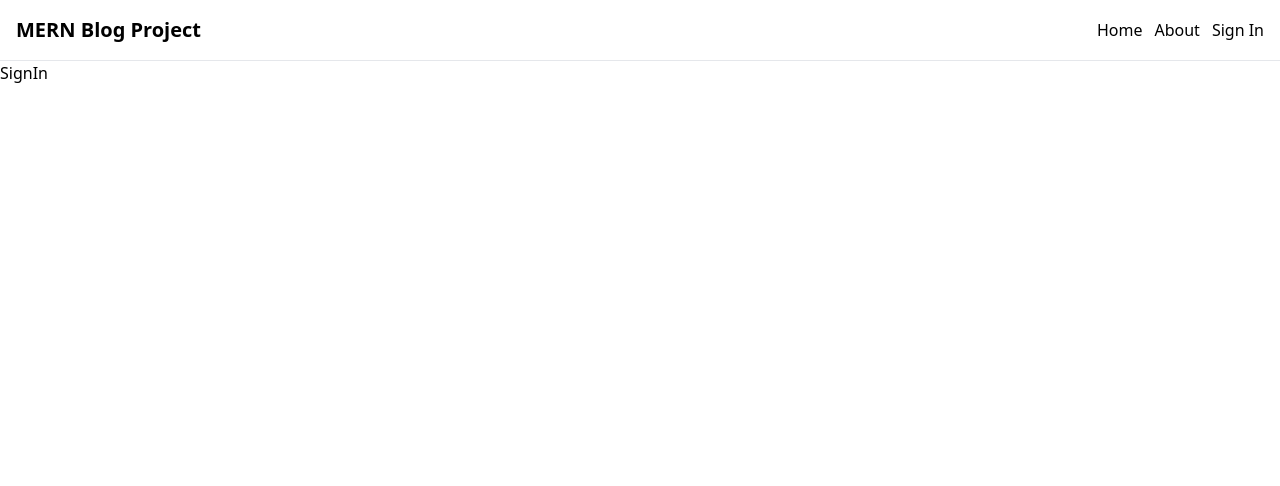
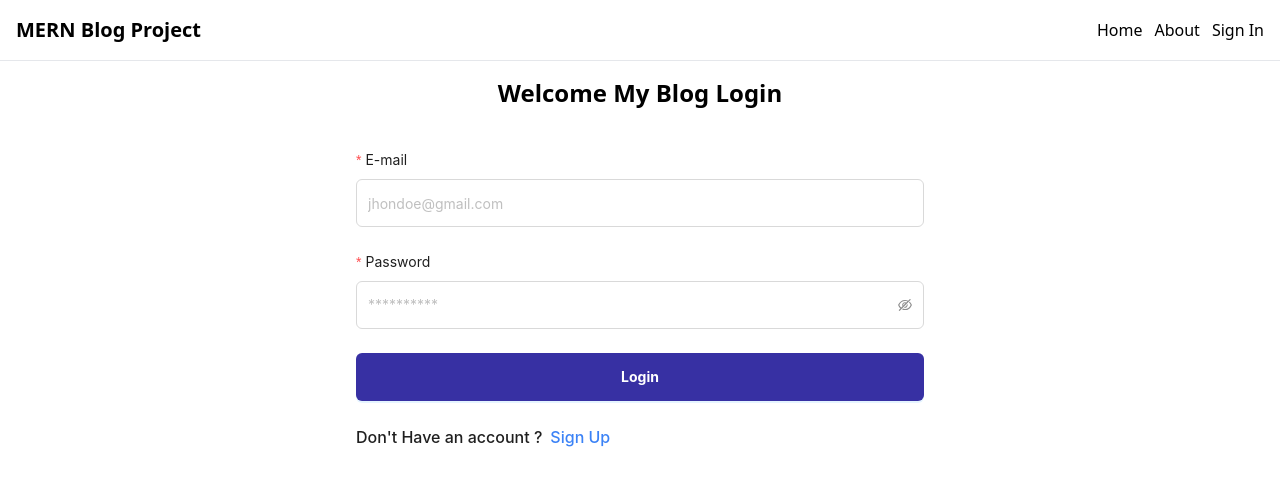
Before and after one commit to Batikann/mern-blog-project, a React (Vite) app in the folder client/: page /sign-in in a window 1280 px wide. Shown: the top 486 px of the page. Built offline with nearby package versions, Linux system fonts and the light colour scheme.

Commit message:
complete the sign in page

```diff
--- a/client/src/pages/SignIn.jsx
+++ b/client/src/pages/SignIn.jsx
@@ -1,5 +1,91 @@
+import { Button, Form, Input, message } from 'antd'
+import { Link, useNavigate } from 'react-router-dom'
+import { useState } from 'react'
+
 const SignIn = () => {
-  return <div>SignIn</div>
+  const [form] = Form.useForm()
+  const [loading, setLoading] = useState(false)
+  const navigate = useNavigate()
+  const onFinish = async (values) => {
+    setLoading(true)
+    try {
+      const res = await fetch('/api/auth/signin', {
+        method: 'POST',
+        body: JSON.stringify(values),
+        headers: { 'Content-type': 'application/json; charset=UTF-8' },
+      })
+      message.success('Sign In Successfully!')
+      setLoading(false)
+      navigate('/')
+    } catch (error) {
+      message.error('Sign In Not Successfull Try Again...')
+      console.log(error)
+    }
+  }
+  return (
+    <div className="flex flex-col justify-center mt-4 items-center">
+      <h2 className="text-2xl font-semibold mb-6">Welcome My Blog Login</h2>
+      <Form
+        form={form}
+        layout="vertical"
+        name="register"
+        onFinish={onFinish}
+        className="md:min-w-[600px] p-4 max-[540px]:w-full"
+      >
+        <Form.Item
+          className="w-full"
+          name="email"
+          label="E-mail"
+          rules={[
+            {
+              type: 'email',
+              message: 'The input is not valid E-mail!',
+            },
+            {
+              required: true,
+              message: 'Please input your E-mail!',
+            },
+          ]}
+        >
+          <Input className="h-12 " placeholder="jhondoe@gmail.com " />
+        </Form.Item>
+
+        <Form.Item
+          name="password"
+          label="Password"
+          rules={[
+            {
+              required: true,
+              message: 'Please input your password!',
+            },
+          ]}
+          hasFeedback
+        >
+          <Input.Password className="h-12 " placeholder="**********" />
+        </Form.Item>
+        <Form.Item className="w-full">
+          <Button
+            type="primary"
+            htmlType="submit"
+            className="w-full !bg-indigo-800 hover:!bg-indigo-500 text-white h-12 font-bold"
+            loading={loading}
+          >
+            Login
+          </Button>
+        </Form.Item>
+
+        <p className="text-base font-medium">
+          Don't Have an account ?
+          <Link
+            to="/sign-up"
+            className="text-blue-500 hover:text-blue-300 ml-2"
+          >
+            Sign Up
+          </Link>
+        </p>
+      </Form>
+    </div>
+  )
 }
 
 export default SignIn
--- a/client/src/pages/SignUp.jsx
+++ b/client/src/pages/SignUp.jsx
@@ -10,7 +10,7 @@ const SignUp = () => {
   const onFinish = async (values) => {
     setLoading(true)
     try {
-      const res = await fetch('http://localhost:3000/api/auth/signup', {
+      const res = await fetch('/api/auth/signup', {
         method: 'POST',
         body: JSON.stringify(values),
         headers: { 'Content-type': 'application/json; charset=UTF-8' },
@@ -26,7 +26,7 @@ const SignUp = () => {
 
   return (
     <div className="flex flex-col justify-center mt-4 items-center">
-      <h2 className="text-2xl font-semibold mb-6">Welcome My Blog</h2>
+      <h2 className="text-2xl font-semibold mb-6">Welcome My Blog Register</h2>
       <Form
         form={form}
         layout="vertical"
--- a/client/vite.config.js
+++ b/client/vite.config.js
@@ -4,4 +4,12 @@ import react from '@vitejs/plugin-react-swc'
 // https://vitejs.dev/config/
 export default defineConfig({
   plugins: [react()],
+  server: {
+    proxy: {
+      '/api': {
+        target: 'http://localhost:3000',
+        secure: false,
+      },
+    },
+  },
 })
```
